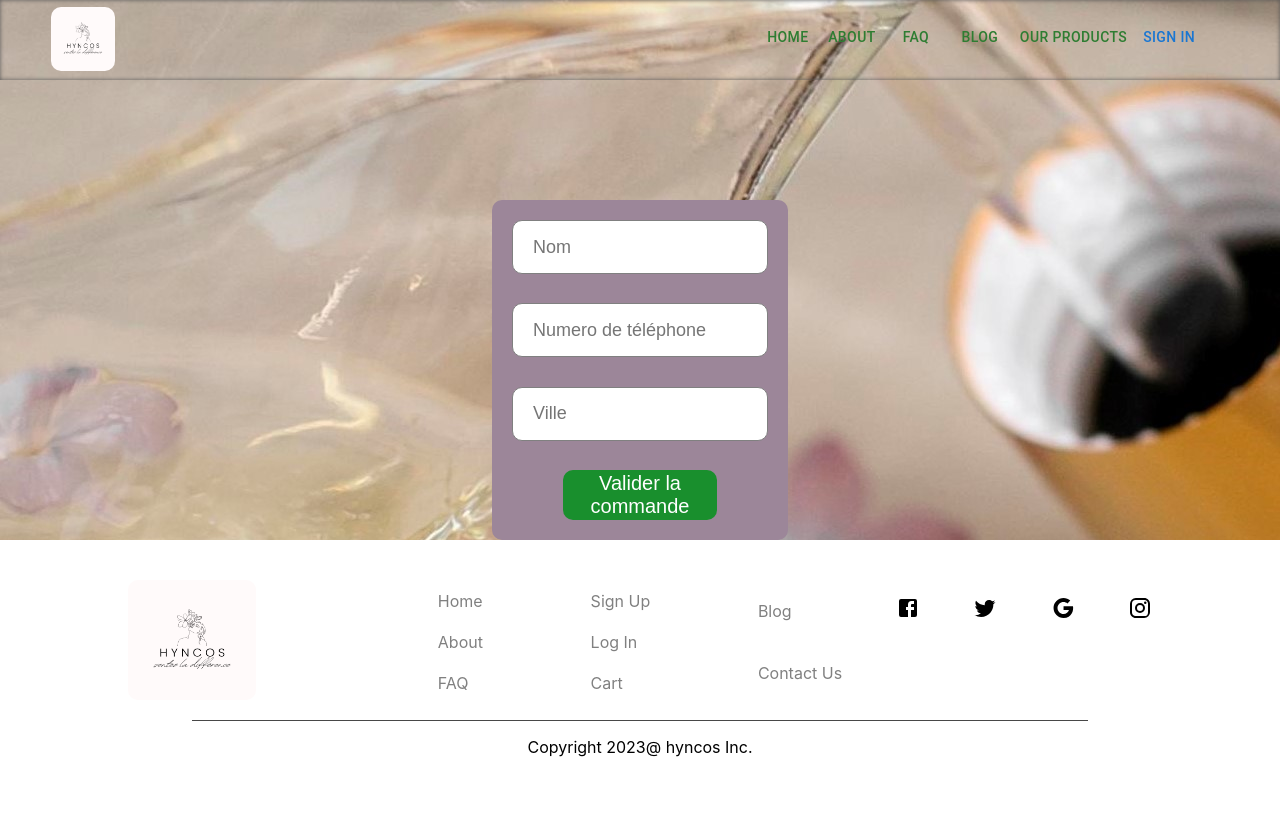
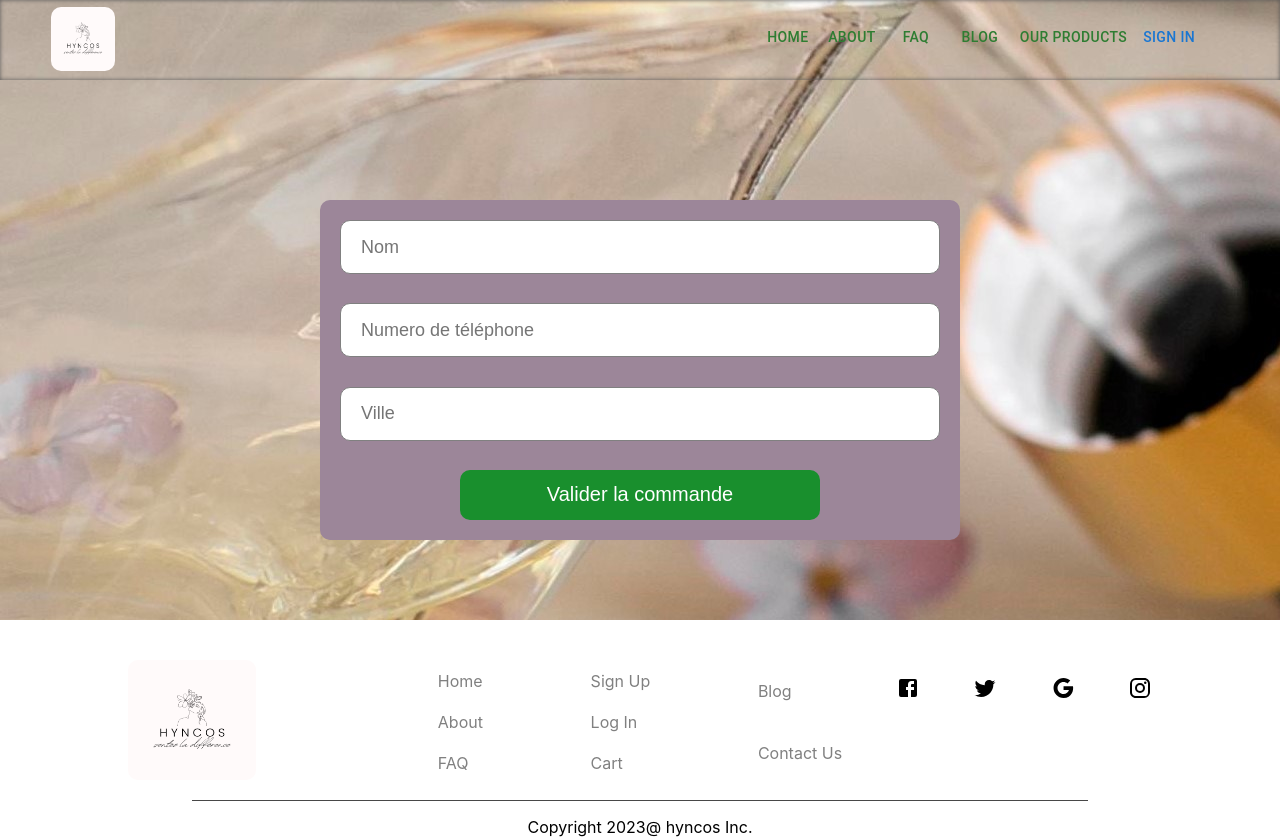
Before and after one commit to csinc23/cs-web, a React (Create React App) app: page /buy in a window 1280 px wide. Before the commit the page ends 800 px from the top, so only its background shows below. Built offline with nearby package versions, Linux system fonts and the light colour scheme.

Commit message:
Warning fixes

```diff
--- a/src/App.js
+++ b/src/App.js
@@ -5,7 +5,7 @@ import Login from "./vues/login/Login";
 import Register from "./vues/register/Register";
 import { connect } from "react-redux";
 import Home3 from "./vues/home/Home3";
-import AddProduct from "./vues/adminSpace/productsManagement/addProduct/AddProduct";
+// import AddProduct from "./vues/adminSpace/productsManagement/addProduct/AddProduct";
 import ProductDetail from "./vues/products/ProductDetail";
 import ProductsList from "./vues/products/ProductsList";
 import InformationsForm from "./vues/shop/InformationsForm";
--- a/src/vues/adminSpace/productsManagement/addProduct/AddProduct2.js
+++ b/src/vues/adminSpace/productsManagement/addProduct/AddProduct2.js
@@ -19,13 +19,13 @@ var imagesToRender;
 
 function AddProduct2({ user }) {
   // const [category, setCategory] = useState("Themes");
-  const [item, setItem] = useState();
+  //   const [item, setItem] = useState();
   const productName = useRef();
   const description = useRef();
   const price = useRef();
   const oldPrice = useRef();
   const [image, setImage] = useState();
-  const [imagePreview, setImagePreview] = useState();
+  //   const [imagePreview, setImagePreview] = useState();
   const { isFetching } = useContext(AuthContext);
 
   const saveImage = async () => {
@@ -60,7 +60,7 @@ function AddProduct2({ user }) {
       setImage({
         image: file,
       });
-      setImagePreview(reader.result);
+      //   setImagePreview(reader.result);
     };
   };
 
--- a/src/vues/products/ProductsList.js
+++ b/src/vues/products/ProductsList.js
@@ -9,7 +9,7 @@ import EcommHeader from "../../components/headers/EcommHeader";
 import "./productsList.css";
 
 export default function ProductsList() {
-  const [products, setProducts] = useState();
+  // const [products, setProducts] = useState();
   const [resultsRender, setResultsRender] = useState([]);
   useState(() => {
     axios
@@ -25,7 +25,7 @@ export default function ProductsList() {
             </div>,
           ]);
         }
-        setProducts(response.data);
+        // setProducts(response.data);
       })
       .catch((error) => {
         console.log("error: ", error);
@@ -67,7 +67,7 @@ export default function ProductsList() {
 }
 
 function ProductCard({ product }) {
-  const [image, setImage] = useState("x");
+  // const [image, setImage] = useState("x");
 
   // const arrayBufferToBase64 = async (buffer) => {
   //   var binary = "";
--- a/src/vues/shop/informationsForm.css
+++ b/src/vues/shop/informationsForm.css
@@ -11,14 +11,14 @@
 }
 
 .infoFormWrapper {
-  /* width: 100%; */
-  height: 70%;
+  width: 50%;
+  height: 80%;
   display: flex;
   margin-top: 15vh;
+  margin-bottom: 10vh;
   /* margin-bottom: 7vh; */
 }
 
-.infoFormLeft,
 .infoFormRight {
   /* flex: 1; */
   display: flex;
```
